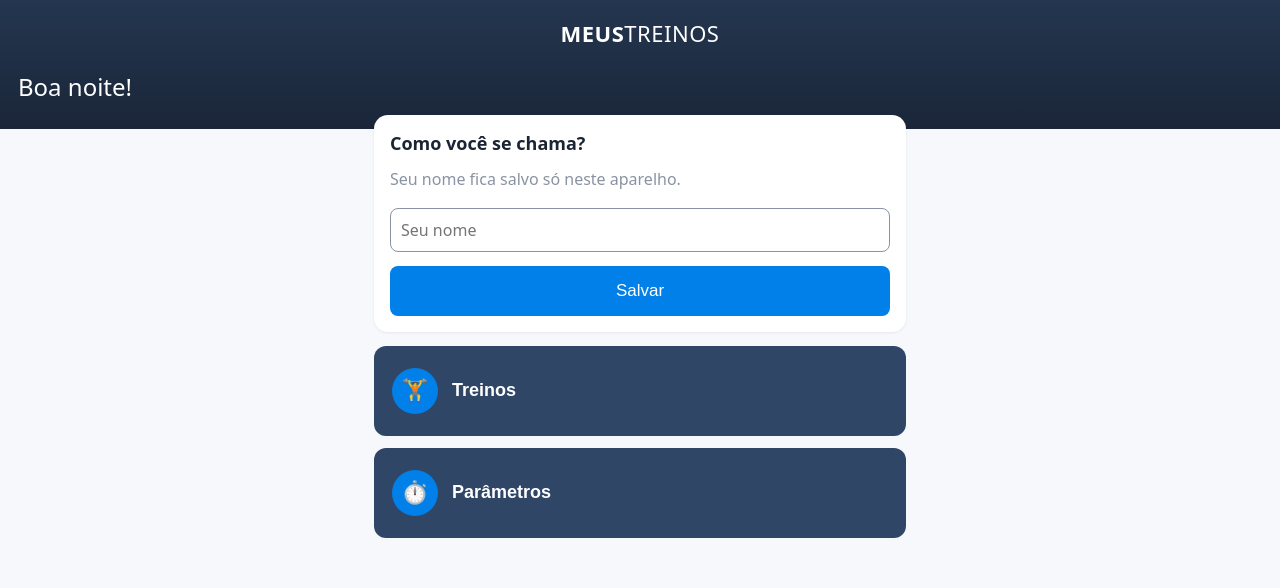
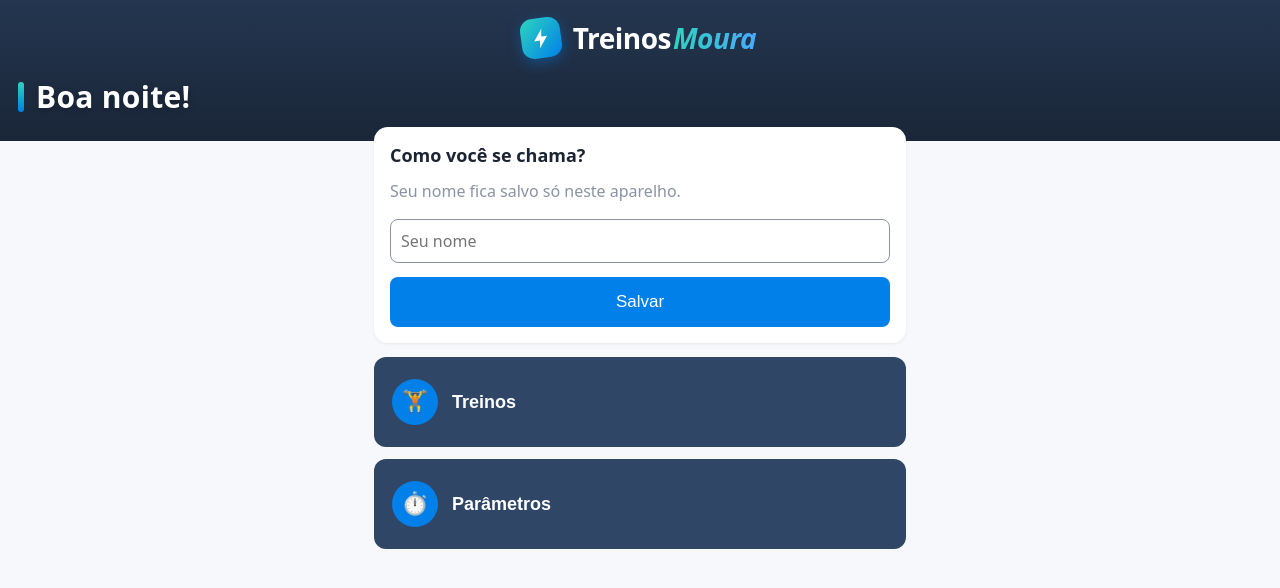
Before and after one commit to mourasamp/treinosmoura, a plain HTML site: page index.html in a window 1280 px wide. Drawn offline with Linux system fonts and the light colour scheme.

Commit message:
Add files via upload

```diff
--- a/index.html
+++ b/index.html
@@ -7,9 +7,15 @@ html{scroll-padding-top:env(safe-area-inset-top,0px)}
 *{box-sizing:inherit}
 body{margin:0;background:var(--bg);color:var(--tx);font-family:system-ui,-apple-system,"Segoe UI",Roboto,sans-serif;padding-bottom:calc(30px + env(safe-area-inset-bottom,0px))}
 header{background:linear-gradient(var(--nav),var(--navd));color:#fff;padding:18px 18px 26px}
-.logo{font-weight:800;font-size:22px;text-align:center;letter-spacing:.5px}.logo span{font-weight:300}
-h1{font-size:24px;font-weight:400;margin:22px 0 0}
-.back{background:none;border:0;color:#fff;font-size:15px;padding:0;margin-top:14px;cursor:pointer}
+.logo{display:flex;align-items:center;justify-content:center;gap:2px;font-size:28px;line-height:1;user-select:none;-webkit-user-select:none}
+.logo .mk{width:40px;height:40px;border-radius:12px;background:linear-gradient(135deg,#2dd4bf,#0080e8);display:grid;place-items:center;box-shadow:0 4px 14px #0080e866;transform:rotate(-8deg);margin-right:10px}
+.logo .mk svg{width:23px;height:23px}
+.logo .t1{font-weight:700;letter-spacing:-.5px;color:#fff}
+.logo .t2{font-weight:900;font-style:italic;letter-spacing:-.5px;padding-right:3px;background:linear-gradient(90deg,#2dd4bf,#4aa8ff);-webkit-background-clip:text;background-clip:text;color:transparent}
+h1{display:flex;align-items:center;gap:12px;font-size:30px;font-weight:800;letter-spacing:.3px;line-height:1.15;margin:22px 0 0;text-shadow:0 2px 6px #0004}
+h1::before{content:"";flex:none;width:6px;height:30px;border-radius:4px;background:linear-gradient(#2dd4bf,#0080e8)}
+.back{display:inline-flex;align-items:center;gap:6px;background:#141d2b;color:#fff;border:1px solid #3a4a63;border-radius:10px;font:inherit;font-size:15px;font-weight:600;padding:9px 18px;margin-top:14px;cursor:pointer;box-shadow:0 1px 3px #0004;transition:background .15s,color .15s,border-color .15s}
+.back:hover,.back:active{background:#2dd4bf;border-color:#2dd4bf;color:#0b1a1f}
 main{max-width:560px;margin:0 auto;padding:0 14px}
 .card{background:var(--card);border-radius:14px;padding:16px;margin:12px 0;box-shadow:0 1px 3px #0001}
 .card h2{margin:0 0 12px;font-size:18px}
@@ -66,7 +72,7 @@ function wkn(d){var t=new Date(Date.UTC(d.getFullYear(),d.getMonth(),d.getDate()
 function list(){return Object.keys(W).map(function(k){return Object.assign({id:k},W[k])}).sort(function(a,b){return a.date<b.date?-1:1})}
 function go(h){location.hash=h}
 function route(){return (location.hash||"#home").slice(1)}
-function logo(){return '<div class="logo">MEUS<span>TREINOS</span></div>'}
+function logo(){return '<div class="logo"><span class="mk"><svg viewBox="0 0 24 24"><path fill="#fff" d="M13 2 4 14h6l-1 8 9-12h-6z"/></svg></span><span class="t1">Treinos</span><span class="t2">Moura</span></div>'}
 function home(){
   var now=new Date(),h=now.getHours(),g=h<12?"Bom dia":h<18?"Boa tarde":"Boa noite";
   return '<header>'+logo()+'<h1>'+g+(NM?', '+esc(NM):'')+'!</h1>'+(NM?'<button class="back" id="rename">✏️ Mudar nome</button>':'')+'</header><main>'+
@@ -94,7 +100,7 @@ function detail(id){
 function pub(){
   var data=JSON.stringify({W:W,CFG:CFG}).replace(/</g,"\\u003c");
   var doc='<!DOCTYPE html><html lang="pt-BR"><head><meta charset="utf-8"><title>Meus Treinos</title><meta name="viewport" content="width=device-width, initial-scale=1, viewport-fit=cover"><style id="css">'+document.getElementById("css").textContent+'</style></head><body><div id="app"></div><script id="data" type="application/json">'+data+'<'+'/script><script id="appjs">'+document.getElementById("appjs").textContent+'<'+'/script></body></html>';
-  var a=document.createElement("a");a.href=URL.createObjectURL(new Blob([doc],{type:"text/html"}));a.download="treinosmoura.html";document.body.appendChild(a);a.click();a.remove();dirty=false;render();
+  var a=document.createElement("a");a.href=URL.createObjectURL(new Blob([doc],{type:"text/html"}));a.download="index.html";document.body.appendChild(a);a.click();a.remove();dirty=false;render();
 }
 var PT=[[2000,"8:00","7:10","6:30","5:30"],[2200,"7:20","6:30","5:50","5:00"],[2400,"6:45","6:00","5:20","4:40"],[2600,"6:15","5:30","4:55","4:15"],[2800,"5:45","5:10","4:35","4:00"],[3000,"5:25","4:45","4:20","3:45"],[3100,"5:15","4:40","4:10","3:35"],[3300,"4:55","4:20","3:55","3:25"],[3500,"4:40","4:05","3:40","3:10"]];
 var TN=["Leve (L)","Moderado (M)","Forte (F)","Muito forte (MF)"];
```
